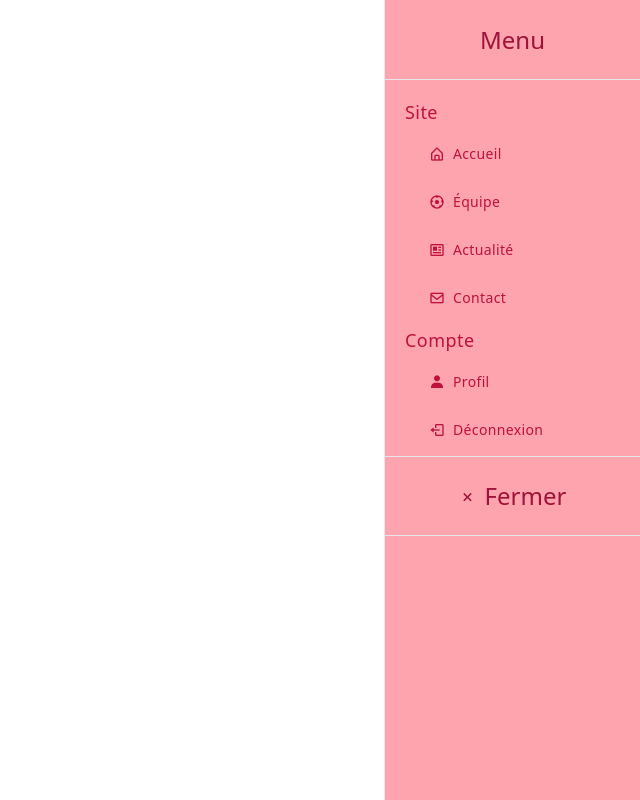
After one commit to lucaslagant/Actu-AmiensSC, a PHP site: page /Page_Navbar.php in a window 1280 px wide. The commit adds this page. Shown: the whole page, without its empty margins (640-1280 px from the left). Run offline with PHP 8.4, Linux system fonts and the light colour scheme; some libraries are stand-ins or nearby versions.

Commit message:
rajout footer, navbar et rajouter dans classement

```diff
--- /dev/null
+++ b/Page_Navbar.php
@@ -0,0 +1,99 @@
+<!DOCTYPE html>
+<html lang="fr">
+
+<head>
+    <meta charset="UTF-8">
+    <meta http-equiv="X-UA-Compatible" content="IE=edge">
+    <meta name="viewport" content="width=device-width, initial-scale=1.0">
+    <title>Sidebar</title>
+    <script src="https://cdn.tailwindcss.com"></script>
+    <link href='https://unpkg.com/boxicons@2.1.4/css/boxicons.min.css' rel='stylesheet'>
+</head>
+<body>
+    <!-- Sidebar -->
+    <div class="bg-rose-100 text-rose-800">
+        <!-- Modifier w- pour la taille -->
+        <div class="fixed flex flex-col top-0 right-0 w-64 bg-rose-300 h-full border-l">
+            <div class="flex items-center justify-center h-20 border-b text-2xl">
+                <div>Menu</div>
+            </div>
+            <!-- Overflow pour scroll si la barre est trop longue -->
+            <div class="overflow-y-auto overflow-x-hidden flex-grow">
+                <ul class="flex flex-col py-4 space-y-1">
+                    <li class="px-5">
+                        <div class="flex flex-row items-center h-8">
+                            <div class="text-lg tracking-wide text-rose-700">Site</div>
+                        </div>
+                    </li>
+                    <li>
+                        <a href="Index.php"
+                            class="relative flex flex-row items-center h-11 focus:outline-none hover:bg-rose-50 text-rose-700 hover:text-rose-500 border-l-4 border-transparent hover:border-blue-300 pl-6">
+                            <span class="inline-flex justify-center items-center ml-4">
+                                <i class='bx bx-home-alt'></i>
+                            </span>
+                            <span class="ml-2 text-sm tracking-wide truncate">Accueil</span>
+                        </a>
+                    </li>
+                    <li>
+                        <a href="Equipe.php"
+                            class="relative flex flex-row items-center h-11 focus:outline-none hover:bg-rose-50 text-rose-700 hover:text-rose-500 border-l-4 border-transparent hover:border-purple-300 pl-6">
+                            <span class="inline-flex justify-center items-center ml-4">
+                                <i class='bx bx-football'></i>
+                            </span>
+                            <span class="ml-2 text-sm tracking-wide truncate">Équipe</span>
+                        </a>
+                    </li>
+                    <li>
+                        <a href="#"
+                            class="relative flex flex-row items-center h-11 focus:outline-none hover:bg-rose-50 text-rose-700 hover:text-rose-500 border-l-4 border-transparent hover:border-yellow-300 pl-6">
+                            <span class="inline-flex justify-center items-center ml-4">
+                                <i class='bx bx-news'></i>
+                            </span>
+                            <span class="ml-2 text-sm tracking-wide truncate">Actualité</span>
+                        </a>
+                    </li>
+                    <li>
+                        <a href="#"
+                            class="relative flex flex-row items-center h-11 focus:outline-none hover:bg-rose-50 text-rose-700 hover:text-rose-500 border-l-4 border-transparent hover:border-green-300 pl-6">
+                            <span class="inline-flex justify-center items-center ml-4">
+                                <i class='bx bx-envelope'></i>
+                            </span>
+                            <span class="ml-2 text-sm tracking-wide truncate">Contact</span>
+                        </a>
+                    </li>
+                    <li class="px-5">
+                        <div class="flex flex-row items-center h-8">
+                            <div class="text-lg tracking-wide text-rose-700">Compte</div>
+                        </div>
+                    </li>
+                    <li>
+                        <a href="#"
+                            class="relative flex flex-row items-center h-11 focus:outline-none hover:bg-rose-50 text-rose-700 hover:text-rose-500 border-l-4 border-transparent hover:border-fuchsia-300 pl-6">
+                            <span class="inline-flex justify-center items-center ml-4">
+                                <i class='bx bxs-user'></i>
+                            </span>
+                            <span class="ml-2 text-sm tracking-wide truncate">Profil</span>
+                        </a>
+                    </li>
+                    <li>
+                        <a href="#"
+                            class="relative flex flex-row items-center h-11 focus:outline-none hover:bg-rose-50 text-rose-700 hover:text-rose-500 border-l-4 border-transparent hover:border-cyan-300 pl-6">
+                            <span class="inline-flex justify-center items-center ml-4">
+                                <i class='bx bx-log-out'></i>
+                            </span>
+                            <span class="ml-2 text-sm tracking-wide truncate">Déconnexion</span>
+                        </a>
+                    </li>
+                    <li>
+                        <div class="flex items-center justify-center h-20  border-t border-b text-2xl" id="fermer">
+                            <button><i class='bx bx-x pr-2 text-lg'></i>Fermer</button>
+                        </div>
+                    </li>
+                </ul>
+            </div>
+        </div>
+    </div>
+    <script src="script.js"></script>
+    <script src="https://unpkg.com/boxicons@2.1.4/dist/boxicons.js"></script>
+</body>
+</html>
```
Also changed, not shown: Footer.php (added, +41 -0 lines), classement.php (+16 -0 lines).
